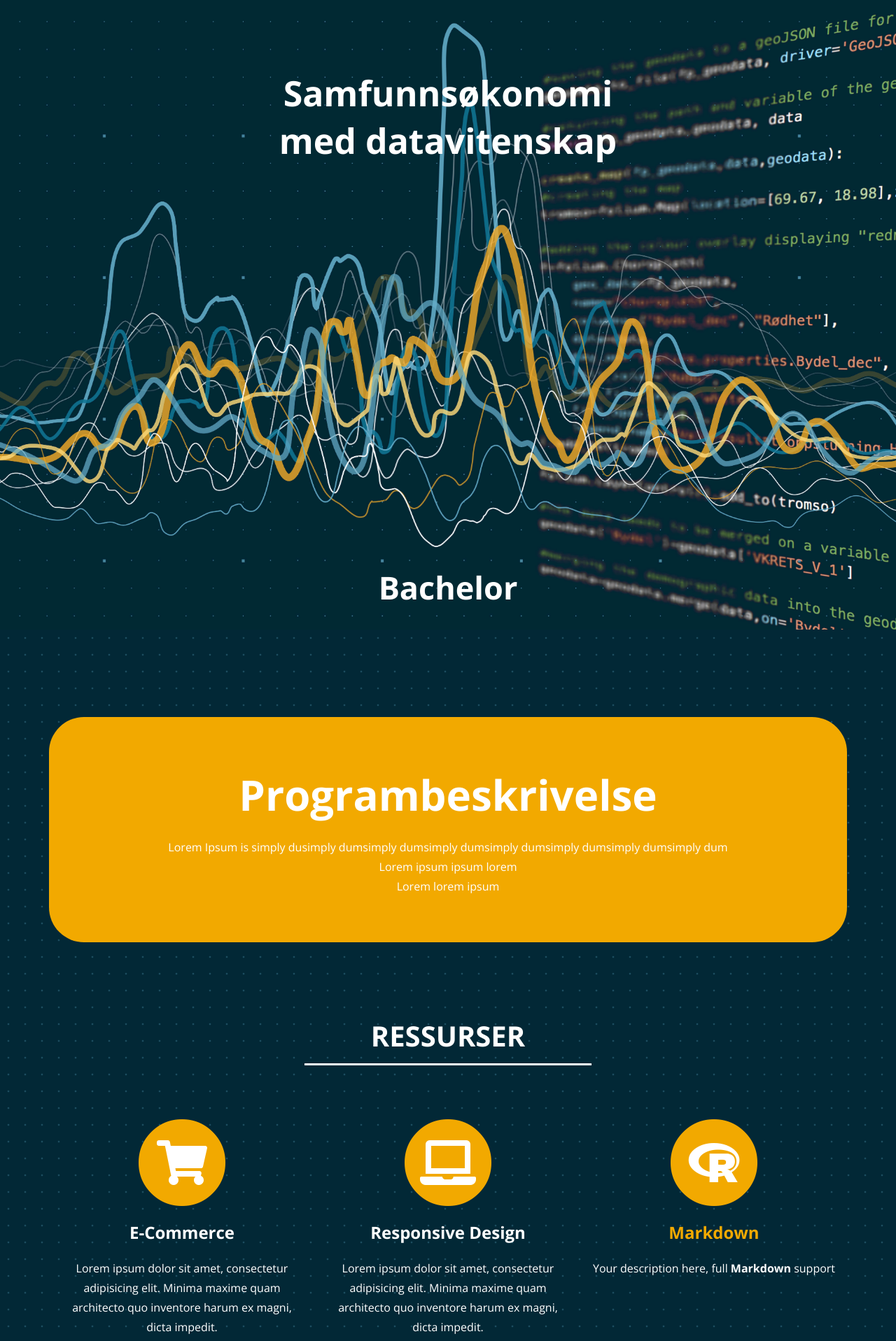
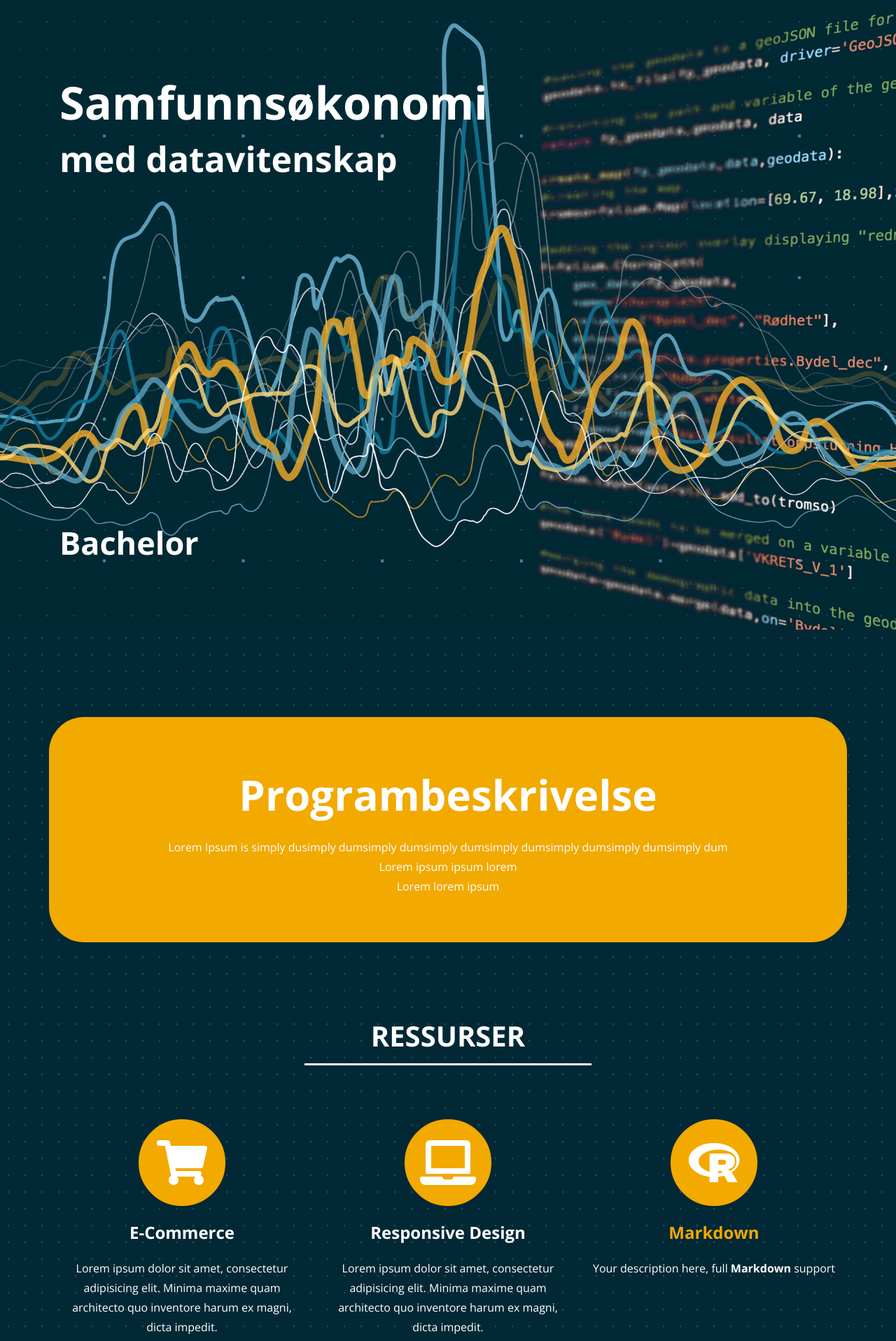
Before and after one commit to uit-econ/uit-econ.github.io, a Jekyll site: the page built from index.md, in a window 1280 px wide. Shown: the top 1917 px of the page at 70% size. Built offline with Jekyll 4.4.1, drawn with Linux system fonts in a browser that asks for light colours.

Commit message:
Update custom.css

```diff
--- a/assets/css/custom.css
+++ b/assets/css/custom.css
@@ -86,8 +86,9 @@ body{
 
 #masthead-title{
 	padding-top:10vh;
-	font-size: 50px;
+	font-size: 65px;
 	font-weight:700;
+	text-align:left;
 
 	}
 
@@ -101,7 +102,7 @@ body{
 	}
 
 #masthead-text{
-	padding-top:60vh;
+	padding-top:50vh;
 	font-size: 45px;
 
 	}
```
